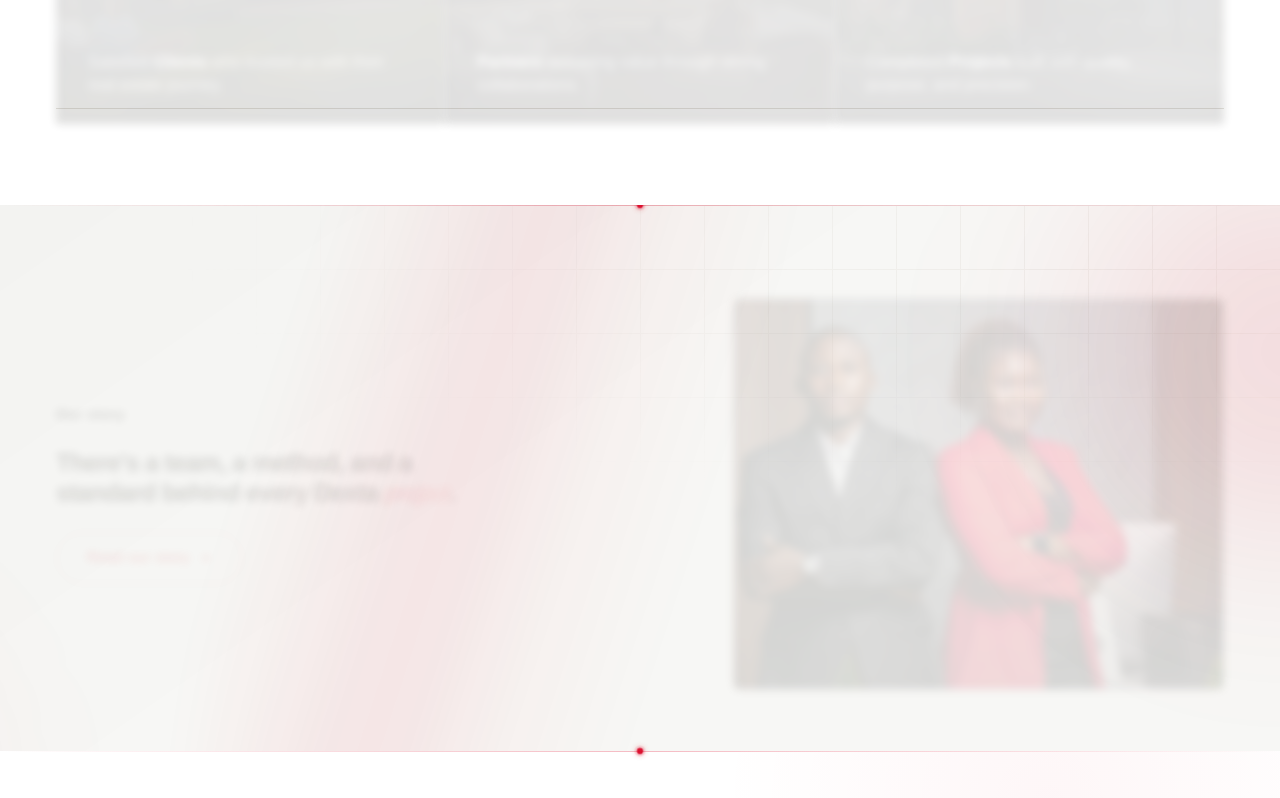
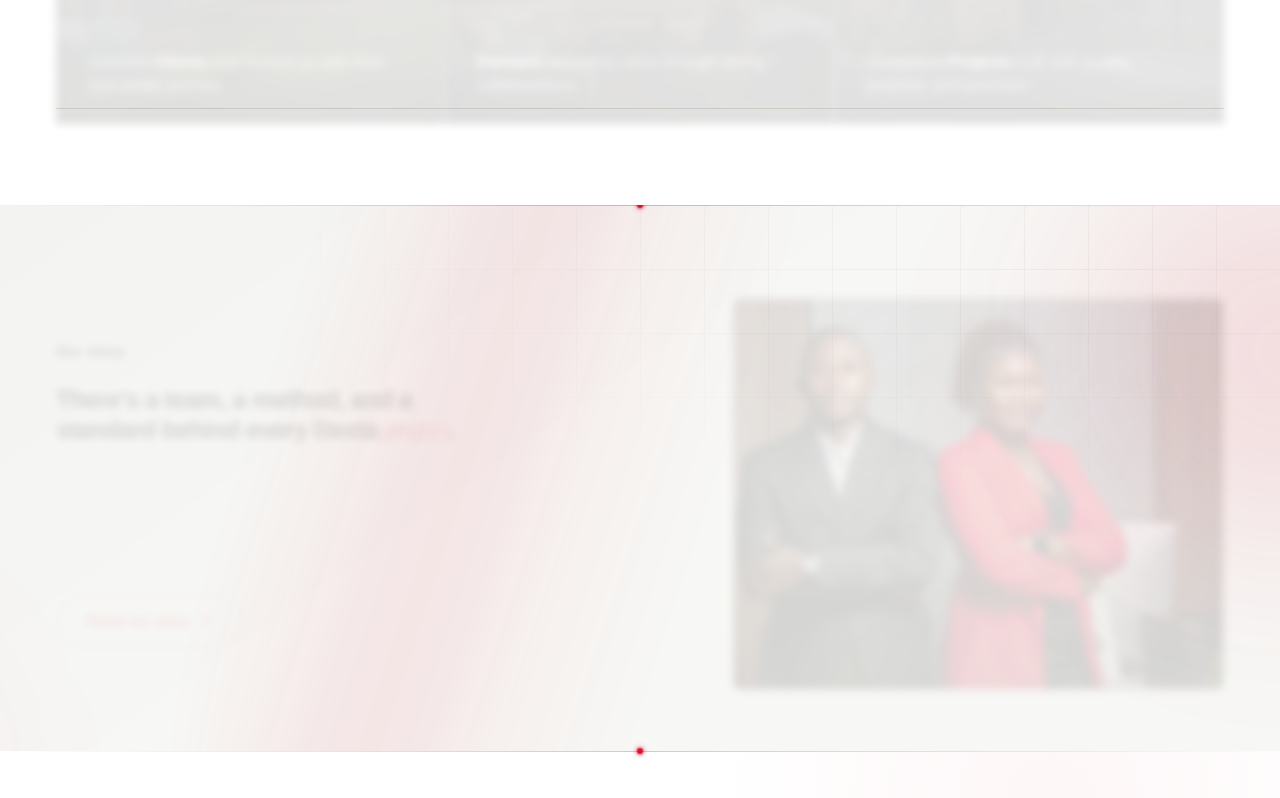
Before and after one commit to DextaAfrica/Frontend, a Next.js app: page / in a window 1280 px wide. Shown: the part 4323-5121 px from the top of the page. Built offline with nearby package versions, Linux system fonts and the light colour scheme; no server answers; a web font is replaced by a local one.

Commit message:
fixes-ongoing

```diff
--- a/src/app/globals.css
+++ b/src/app/globals.css
@@ -1363,16 +1363,6 @@ dialog[open]::backdrop {
   pointer-events: none;
 }
 
-.project-m-card__index {
-  position: absolute;
-  top: 0.9rem;
-  left: 1rem;
-  font-family: var(--font-mono);
-  font-size: 0.75rem;
-  letter-spacing: var(--letter-spacing-project-index);
-  color: rgb(from var(--on-media) r g b / 0.7);
-}
-
 .project-m-card__badge {
   position: absolute;
   top: 0.8rem;
@@ -1474,28 +1464,14 @@ dialog[open]::backdrop {
   outline-offset: 3px;
 }
 
-/* Controls row: an oversized position counter, refined dots, the "all
-   projects" link. */
+/* Controls: refined position dots, then the "all projects" button sitting
+   full-width beneath the carousel. */
 .project-m-controls {
-  margin-top: 1.5rem;
+  margin-top: 1.75rem;
   display: flex;
+  flex-direction: column;
   align-items: center;
-  justify-content: space-between;
-  gap: 1rem;
-}
-
-.project-m-controls__count {
-  font-family: var(--font-mono);
-  font-size: 0.75rem;
-  letter-spacing: var(--letter-spacing-project-index);
-}
-
-.project-m-controls__current {
-  color: var(--primary);
-}
-
-.project-m-controls__total {
-  color: var(--muted-foreground);
+  gap: 1.5rem;
 }
 
 .project-m-controls__dots {
--- a/src/components/marketing/dexta-clan-band.tsx
+++ b/src/components/marketing/dexta-clan-band.tsx
@@ -36,6 +36,15 @@ export function DextaClanBand({
   cta,
   video,
 }: DextaClanBandProps) {
+  const ctaElement = (
+    <Reveal delay={video ? 0.35 : 0}>
+      <ButtonLink href={cta.href} size="lg" variant="onMedia" className="mt-2">
+        {cta.label}
+        <Icon name="arrow-right" />
+      </ButtonLink>
+    </Reveal>
+  );
+
   return (
     <section
       className={cn("dexta-clan py-about", video && "dexta-clan--video")}
@@ -83,21 +92,26 @@ export function DextaClanBand({
             </ScrollFadeGroup>
           )}
 
-          <Reveal delay={video ? 0.35 : 0}>
-            <ButtonLink
-              href={cta.href}
-              size="lg"
-              variant="onMedia"
-              className="mt-2"
-            >
-              {cta.label}
-              <Icon name="arrow-right" />
-            </ButtonLink>
-          </Reveal>
+          {/* With a video, this band never stacks — it's one centred
+              column over the backdrop — so the CTA stays right here, last
+              in reading order. */}
+          {video && ctaElement}
         </ScrollFade>
 
+        {/* Without a video: three grid items, not two — the CTA is its own
+            item rather than nested in the copy block, so it can land
+            somewhere different on a narrow screen than it does beside the
+            copy on a wide one. Stacked (below `lg`), plain DOM order
+            already puts it last: copy, then the benefits list, then the
+            CTA — never sandwiched between them. At `lg` and up, the
+            benefits list spans both rows (`lg:row-span-2`) so the same
+            three items auto-place into copy top-left / CTA bottom-left /
+            benefits spanning the right column — the original two-column
+            look, with no `order` utilities or explicit grid-area wiring
+            needed for either layout. */}
         {!video && (
-          <ScrollFadeGroup>
+          <>
+            <ScrollFadeGroup className="lg:row-span-2">
               <ul className="flex flex-col">
                 {benefits.map((benefit) => (
                   <RevealItem
@@ -111,6 +125,8 @@ export function DextaClanBand({
                 ))}
               </ul>
             </ScrollFadeGroup>
+            {ctaElement}
+          </>
         )}
       </Container>
     </section>
--- a/src/components/marketing/faq-accordion.tsx
+++ b/src/components/marketing/faq-accordion.tsx
@@ -27,6 +27,16 @@ export function FaqAccordion({
 }: FaqAccordionProps) {
   return (
     <Section tone="surface" aria-labelledby="faq-heading">
+      {/* Three grid items, not two — the CTA is its own item rather than
+          nested inside the intro Stack, so it can land somewhere different
+          on a narrow screen than it does beside the intro on a wide one.
+          Stacked (below `md`), plain DOM order already puts it last: intro
+          copy, then the FAQ list, then the CTA — never sandwiched between
+          them. At `md` and up, the FAQ list spans both rows
+          (`md:row-span-2`) so the same three items auto-place into intro
+          top-left / CTA bottom-left / FAQ list spanning the right column —
+          the original two-column, sticky-intro look, with no `order`
+          utilities or explicit grid-area wiring needed for either layout. */}
       <Grid columns="two" gap="xl" className="items-start">
         <Reveal>
           <Stack gap="lg" className="lg:sticky lg:top-28">
@@ -36,19 +46,13 @@ export function FaqAccordion({
             </Badge>
             <SectionHeading id="faq-heading">{title}</SectionHeading>
             <Text className="max-w-sm">{description}</Text>
-            <ButtonLink
-              href="/contact"
-              variant="secondary"
-              size="md"
-              className="w-fit"
-            >
-              Talk to our team
-              <Icon name="arrow-right" />
-            </ButtonLink>
           </Stack>
         </Reveal>
 
-        <ScrollFadeGroup as="div" className="border-t border-border">
+        <ScrollFadeGroup
+          as="div"
+          className="border-t border-border md:row-span-2"
+        >
           {items.map((item, index) => (
             <RevealItem as="div" key={item.question}>
               <details
@@ -69,6 +73,18 @@ export function FaqAccordion({
             </RevealItem>
           ))}
         </ScrollFadeGroup>
+
+        <Reveal>
+          <ButtonLink
+            href="/contact"
+            variant="secondary"
+            size="md"
+            className="w-fit"
+          >
+            Talk to our team
+            <Icon name="arrow-right" />
+          </ButtonLink>
+        </Reveal>
       </Grid>
     </Section>
   );
--- a/src/features/home/components/about-teaser.tsx
+++ b/src/features/home/components/about-teaser.tsx
@@ -92,6 +92,17 @@ export function AboutTeaser({ content }: { content: AboutTeaserContent }) {
       </div>
 
       <Container>
+        {/* Three grid items, not two — the CTA is its own item rather than
+            nested inside the copy block, specifically so it can land in a
+            different place on a narrow screen than it does beside the copy
+            on a wide one. Stacked (below `md`), plain DOM/auto-placement
+            order already puts it last: copy, then the image, then the CTA
+            — read the pitch, see the visual, then act, instead of the CTA
+            interrupting between the heading and the image. At `md` and up,
+            with two real columns, the same three items auto-place into
+            copy top-left / CTA bottom-left / image spanning both rows on
+            the right (`md:row-span-2` on the figure) — no `order` utilities
+            or explicit grid-area wiring needed for either layout. */}
         <RevealGroup
           as="div"
           className="relative grid gap-10 md:grid-cols-[1fr_0.8fr] md:items-center md:gap-16"
@@ -101,15 +112,11 @@ export function AboutTeaser({ content }: { content: AboutTeaserContent }) {
             <EditorialHeading id="about-teaser-heading">
               {content.title}
             </EditorialHeading>
-            <ButtonLink href={content.cta.href} variant="secondary" size="lg">
-              {content.cta.label}
-              <Icon name="arrow-right" />
-            </ButtonLink>
           </div>
 
           <figure
             data-reveal-item
-            className="relative m-0 aspect-[5/4] overflow-hidden rounded-panel border border-border bg-muted"
+            className="relative m-0 aspect-[5/4] overflow-hidden rounded-panel border border-border bg-muted md:row-span-2"
           >
             <Image
               src={content.image}
@@ -127,6 +134,13 @@ export function AboutTeaser({ content }: { content: AboutTeaserContent }) {
               className="absolute inset-0 bg-gradient-to-t from-black/20 via-transparent to-transparent"
             />
           </figure>
+
+          <div data-reveal-item>
+            <ButtonLink href={content.cta.href} variant="secondary" size="lg">
+              {content.cta.label}
+              <Icon name="arrow-right" />
+            </ButtonLink>
+          </div>
         </RevealGroup>
       </Container>
     </Section>
--- a/src/features/home/components/featured-projects-section.tsx
+++ b/src/features/home/components/featured-projects-section.tsx
@@ -424,9 +424,6 @@ function ProjectsCarousel({
                   className="project-m-card__img"
                 />
                 <span aria-hidden className="project-m-card__scrim" />
-                <span aria-hidden className="project-m-card__index">
-                  {String(index + 1).padStart(2, "0")}
-                </span>
                 <span className="project-badge project-m-card__badge">
                   <Icon name="badge-check" size={11} />
                   {project.status}
@@ -467,15 +464,6 @@ function ProjectsCarousel({
       </div>
 
       <div className="project-m-controls">
-        <span className="project-m-controls__count">
-          <span className="project-m-controls__current">
-            {String(active + 1).padStart(2, "0")}
-          </span>
-          <span className="project-m-controls__total">
-            {" / "}
-            {String(projects.length).padStart(2, "0")}
-          </span>
-        </span>
         <div
           className="project-m-controls__dots"
           role="tablist"
@@ -494,7 +482,12 @@ function ProjectsCarousel({
             />
           ))}
         </div>
-        <ButtonLink href={heading.ctaHref} variant="link">
+        <ButtonLink
+          href={heading.ctaHref}
+          variant="secondary"
+          size="lg"
+          fullWidth
+        >
           {heading.ctaLabel}
           <Icon name="arrow-right" size={16} />
         </ButtonLink>
```
Lines whose indentation alone changed are shown as unchanged.
